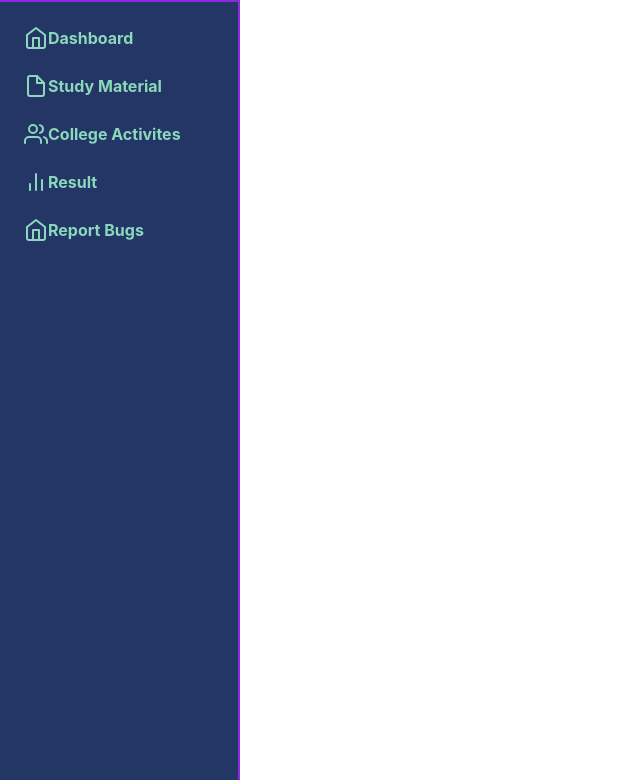
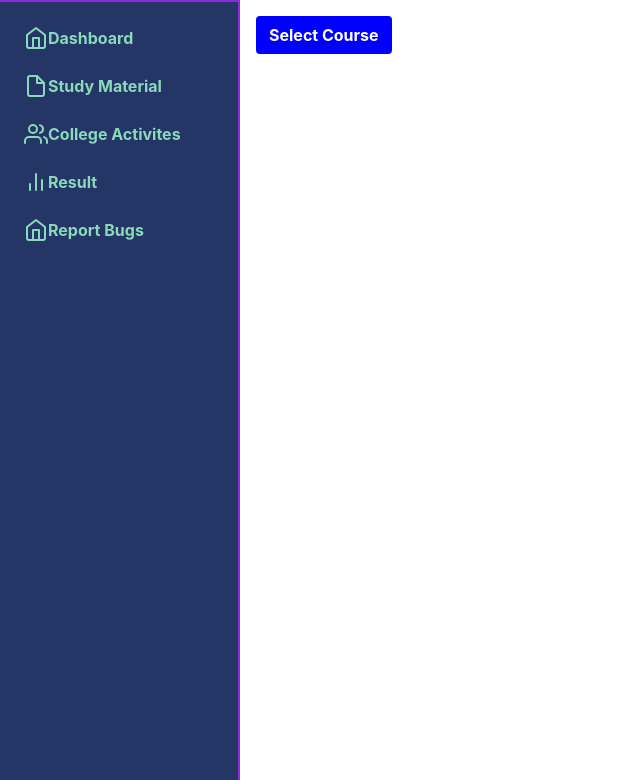
Before and after one commit to itsdhruvgupta/NotesOfCollegeSite, a Django app: page /select-course/ in a window 1280 px wide. Shown: the part 56-836 px from the top of the page, without its empty margins (0-640 px from the left). Run offline with Django 3.2, Linux system fonts and the light colour scheme; some libraries are stand-ins or nearby versions.

Commit message:
added dropdown list for course selection

```diff
--- a/notesSite/templates/base_template.html
+++ b/notesSite/templates/base_template.html
@@ -9,10 +9,16 @@
     <!-- Bootstrap CSS -->
     <link rel="stylesheet" href="https://stackpath.bootstrapcdn.com/bootstrap/4.3.1/css/bootstrap.min.css" integrity="sha384-ggOyR0iXCbMQv3Xipma34MD+dH/1fQ784/j6cY/iJTQUOhcWr7x9JvoRxT2MZw1T" crossorigin="anonymous">
     <link rel="canonical" href="https://getbootstrap.com/docs/4.0/examples/dashboard/">
-    <title> {% block title %}{% endblock title %}</title>
+    <title> {% block title %} {% endblock title %}</title>
 
     {% block head %}{% endblock head %}
+    <script >
+    {% block script %}{% endblock script %}
+     </script>
+
     <style>
+
+    {% block style %}{% endblock style %}
         {
             % block style %
         }
@@ -20,7 +26,9 @@
         {
             % endblock style %
         }
-
+        .my-main{
+            padding : 1rem;
+        }
         .my-rows {
             display: flex;
             flex-direction: row;
--- a/notesSite/templates/course.html
+++ b/notesSite/templates/course.html
@@ -1,10 +1,56 @@
-{% extends 'base_template.html'%} {% block title %} Select Your Course {% endblock title %} {% block body %}
+{% extends 'base_template.html'%} {% block title %} Select Your Course {% endblock title %}
+{% block style %}
+.my-togel-button{
+     background-color:
+      blue; color: white;
+      font-weight: bold;
+       }
 
-{% block style %}
+       .my-dropworn-list{
+           margin:2px;
+           background-color:green;
+           border-radius:5px;
+       }
+       .my-dropworn-list>ul>li>.my-dropdown-item{
+               border-bottom: solid bisque 2px;
+               color:white;
+               font-weight: bold;
+
+               padding-left:2rem;
+
+
+}
+
+        .my-dropworn-list>ul{
+           margin-top: 0;
+    margin-bottom: 0;
+    padding: 0;
+
+       }
 
 {% endblock style %}
+
+<script>
+ {% block script %}
+    function togel_dropdown(){
+       var togeler =  document.getElementById("course-dropdown");
+
+    if(togeler.style.display == "block"){
+        togeler.style.display = "none";
+    }
+
+    else{
+        togeler.style.display = "block";
+    }
+
+    }
+
+ {% endblock script %}
+ </script>
+{% block body %}
 <div class="my-main">
-    {% comment %} <div class="my-rows">
+    {% comment %}
+    <div class="my-rows">
         <div class="my-cols">
             <h4>Study Material</h3>
                 <p>You can view and download notes from here</p>
@@ -21,7 +67,20 @@
         </div>
     </div> {% endcomment %}
 
+    <div class="my-dropdown">
+        <button class="my-togel-button btn" onclick="togel_dropdown()" for="course-dropdown">
+            Select Course
+        </button>
+        <div class="my-dropworn-list" id="course-dropdown" style="display: none;">
+            <ul type="none" >
+                <li><div class="my-dropdown-item" >BCA</div></li>
+                <li><div class="my-dropdown-item">BBA</div></li>
+                <li><div class="my-dropdown-item">BJMC</div></li>
+                <li><div class="my-dropdown-item">ID</div></li>
+            </ul>
+        </div>
 
+    </div>
 
 </div>
 {% endblock body %}
```
